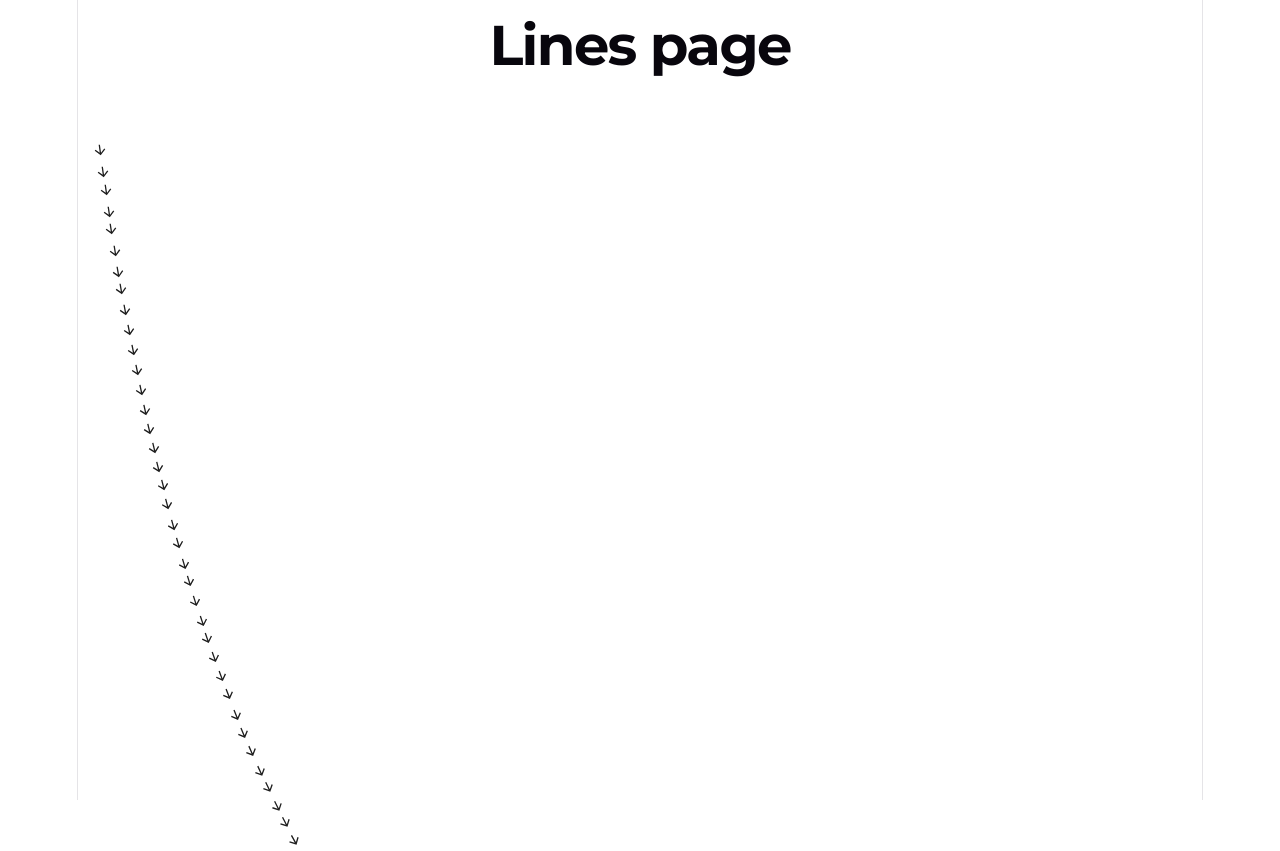
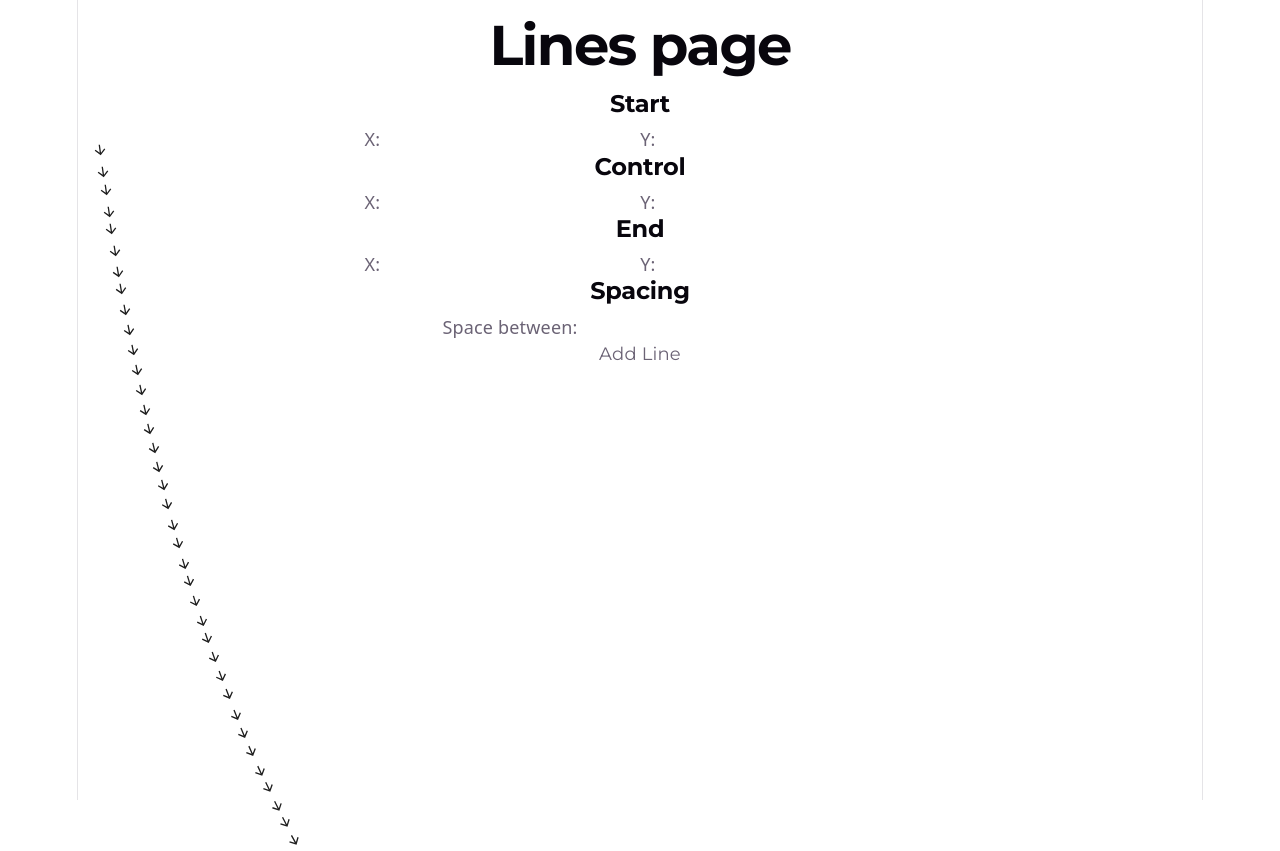
Before and after one commit to Jimmy-Le/CART470Project, a React (Vite) app in the folder interactive-map-app/: page /Lines in a window 1280 px wide. Built offline with nearby package versions, Linux system fonts and the light colour scheme; a web font is replaced by a local one.

Commit message:
Added a form for editing lines
New component alert!! weeweoo

Form is ugly and illegible and doesn't actually lead anywhere...YET

```diff
--- /dev/null
+++ b/interactive-map-app/src/components/connectionLinesEditor.jsx
@@ -0,0 +1,56 @@
+import { useEffect, useState } from "react";
+
+
+function ConnectionsEditor() {
+
+  // The variable and Setter function. useState([Default Value])
+  const [variable, setVariable] = useState(["Default Value Here"]);
+
+  // Example: Timers, Fetching Data from the database, subscribing to events. This is optional, feel free to remove.
+  useEffect(() => {
+  }, []);
+
+  // You can make functions inside of here
+  function addLine(){
+
+  };
+
+  // Put HTML in here. Whatever is in here will render on screen when the component is called.
+  // Variables are called using {variable_name}
+  return (
+      <div>
+          <form id = "connectionsEditor">
+          <h2>Start</h2>
+          <label for="startX">X:</label>
+          <input type="text" id="startX" name="startX"/>
+          <label for="startY">Y:</label>
+          <input type="text" id="startY" name="startY"/>
+
+          <h2>Control</h2>
+          <label for="controlX">X:</label>
+          <input type="text" id="controlX" name="controlX"/>
+          <label for="controlY">Y:</label>
+          <input type="text" id="controlY" name="controlY"/>
+
+          <h2>End</h2>
+          <label for="endX">X:</label>
+          <input type="text" id="endX" name="endX"/>
+          <label for="endY">Y:</label>
+          <input type="text" id="endY" name="endY"/>
+
+          <h2>Spacing</h2>
+          <label for="spacing">Space between:</label>
+          <input type="text" id="spacing" name="spacing"/>
+
+          <br/>
+          <button onClick={addLine}>Add Line</button>
+          </form>
+
+
+
+    </div>
+  );
+}
+
+// Export using the same name as the Function name.
+export default ConnectionsEditor;
--- a/interactive-map-app/src/pages/HomePage.jsx
+++ b/interactive-map-app/src/pages/HomePage.jsx
@@ -1,4 +1,5 @@
 import CurvedLineOfImages from "../components/connectionLines";
+import ConnectionsEditor from "../components/connectionLinesEditor"
 
 export default function HomePage() {
     return <div>
@@ -9,6 +10,9 @@ export default function HomePage() {
          control={{ x: 160, y: 600 }}
          end={{ x: 300, y: 850 }}
          src="../../../src/assets/arrow.svg" />
+
+         <ConnectionsEditor/>
         </div>;
 
+
 }
```
